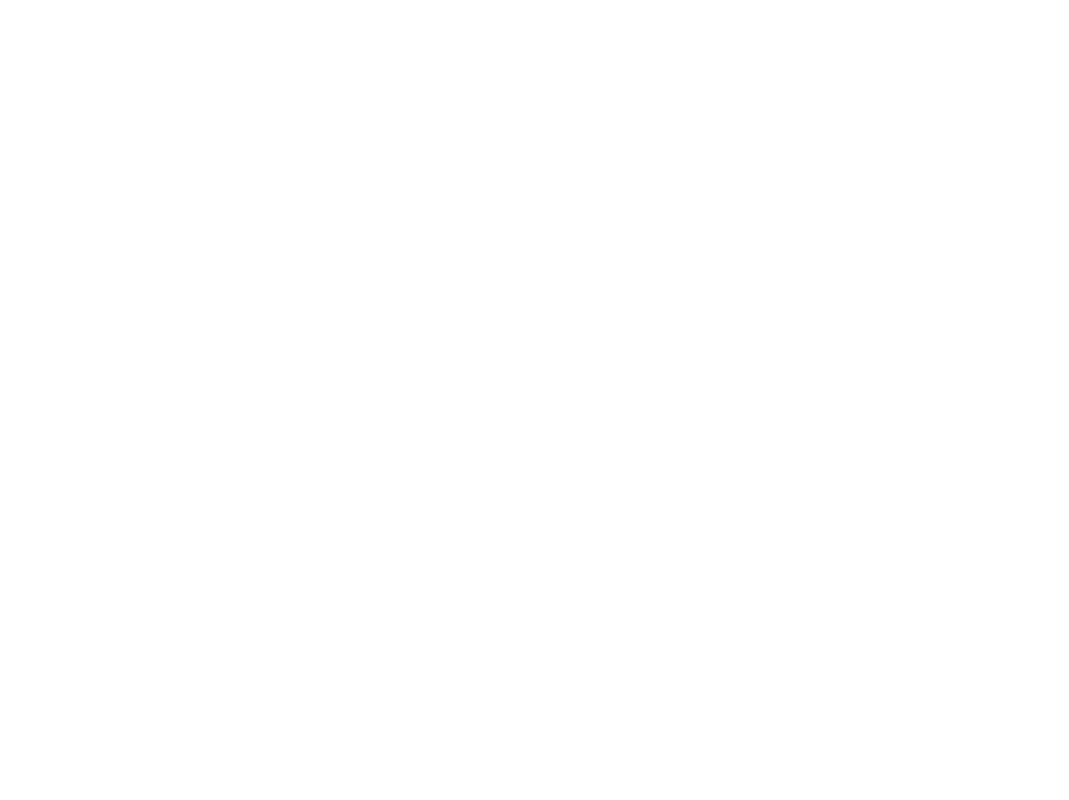
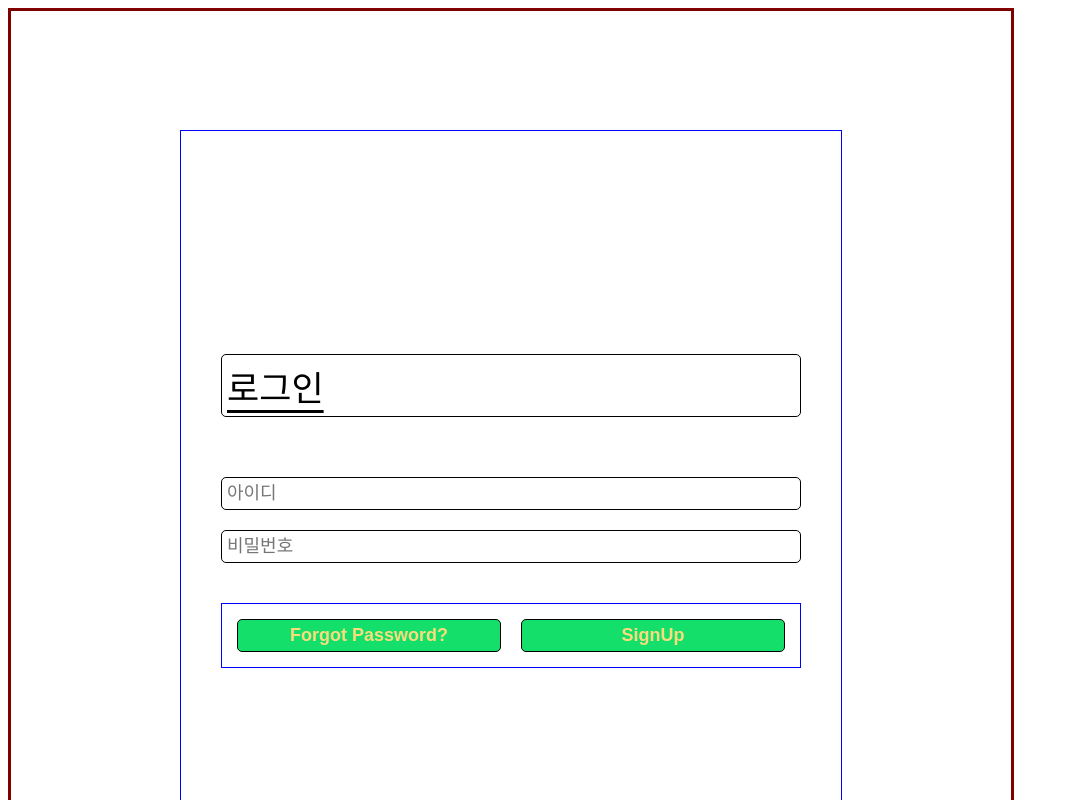
Before and after one commit to codestates-seb/seb40_main_024, a React (Create React App) app in the folder front/: page /login in a window 1280 px wide. Before the commit this address had no page. Shown: the top 800 px of the page, without its empty margins (0-1069 px from the left). Built offline with nearby package versions, Linux system fonts and the light colour scheme.

Commit message:
feat: 네비생성

```diff
--- a/front/src/App.js
+++ b/front/src/App.js
@@ -1,31 +1,31 @@
-import './App.css';
-// import { SignupBox } from './component/SignupBox';
-// import { LoginBox } from './component/LoginBox';
 // import { ForgotPasswordBox } from './component/ForgotPasswordBox';
 // import { LongNavbarBox, MiniNavbarBox } from './component/Navbar';
-// import { List } from './component/List';
+// import { List } from './Component/List';
 // import { Sidebar } from './component/Sidbar';
-
+import './App.css';
+import { SignupBox } from './Component/SignupBox';
 import { Route, Routes } from 'react-router-dom';
 import MainHome from './Pages/MainHome';
 import Asset from './Pages/Asset';
 import AssetChange from './Pages/AssetChange';
+import { LoginBox } from './Component/LoginBox';
+import { ForgotPasswordBox } from './Component/ForgotPasswordBox';
 
 function App() {
   return (
-    // <LongNavbarBox />
-    // <MiniNavbarBox />
-    // <Sidebar />
-    // <List />
-    // <SignupBox />
-    // <LoginBox />
-    // <ForgotPasswordBox />
+    // <List /> 게시글 컨테이너
+    // <SignupBox /> 회원가입 페이지
+    // <LoginBox /> 로그인 페이지
+    // <ForgotPasswordBox /> 페스워드찾기 페이지
 
     <div>
       <Routes>
         <Route path="/" element={<MainHome />} />
         <Route path="/asset" element={<Asset />} />
         <Route path="/assetchange" element={<AssetChange />} />
+        <Route path="/signup" element={<SignupBox />} />
+        <Route path="/login" element={<LoginBox />} />
+        <Route path="/forgotpassword" element={<ForgotPasswordBox />} />
       </Routes>
     </div>
   );
--- a/front/src/Component/MainMiddle.js
+++ b/front/src/Component/MainMiddle.js
@@ -1,4 +1,5 @@
 import styled from 'styled-components';
+import { useNavigate } from 'react-router-dom';
 
 const MiddleDiv = styled.div`
   margin: 0 auto;
@@ -25,6 +26,7 @@ const MiddleDiv = styled.div`
 `;
 
 const Middle = () => {
+  const navigate = useNavigate();
   return (
     <MiddleDiv>
       <div id="1" className="div1">
@@ -86,8 +88,8 @@ const Middle = () => {
           <br />
           길을 떠나볼까요?
         </h2>
-        <button>로그인</button>
-        <button>회원가입</button>
+        <button onClick={() => navigate('login')}>로그인</button>
+        <button onClick={() => navigate('/signup')}>회원가입</button>
       </div>
     </MiddleDiv>
   );
--- a/front/src/component/LoginBox.js
+++ b/front/src/component/LoginBox.js
@@ -1,4 +1,5 @@
 import styled from 'styled-components';
+import { useNavigate } from 'react-router-dom';
 
 const PageContainer = styled.div`
   display: flex;
@@ -79,6 +80,7 @@ const Button = styled.button`
 `;
 
 export const LoginBox = () => {
+  const navigate = useNavigate();
   return (
     <PageContainer>
       <Container>
@@ -86,8 +88,10 @@ export const LoginBox = () => {
         <TextBox placeholder="아이디"></TextBox>
         <TextBox placeholder="비밀번호"></TextBox>
         <ButtonBox>
-          <Button>Forgot Password?</Button>
-          <Button>SignUp</Button>
+          <Button onClick={() => navigate('/forgotpassword')}>
+            Forgot Password?
+          </Button>
+          <Button onClick={() => navigate('/signup')}>SignUp</Button>
         </ButtonBox>
       </Container>
     </PageContainer>
--- a/front/src/component/Navbar.js
+++ b/front/src/component/Navbar.js
@@ -1,7 +1,7 @@
 import styled from 'styled-components';
 import { useState } from 'react';
-// import { Link } from 'react-router-dom';
 import MediaQuery from 'react-responsive';
+import { useNavigate } from 'react-router-dom';
 
 const LongContainer = styled.div`
   display: flex;
@@ -124,14 +124,15 @@ const BurgerButton = styled.button`
 `;
 
 export const LongNavbarBox = () => {
+  const navigate = useNavigate();
   return (
     <>
       <MediaQuery minWidth={966} maxWidth={999999}>
         <LongContainer>
           <MarkBox>마크</MarkBox>
           <ButtonBox>
-            <Button>로그인</Button>
-            <Button>회원가입</Button>
+            <Button onClick={() => navigate('/login')}>로그인</Button>
+            <Button onClick={() => navigate('/signup')}>회원가입</Button>
           </ButtonBox>
         </LongContainer>
       </MediaQuery>
@@ -157,6 +158,7 @@ export const LongLoginNavbarBox = () => {
 };
 
 export const MiniNavbarBox = () => {
+  const navigate = useNavigate();
   const [clicked, setClicked] = useState(false);
   console.log(clicked === true);
   const handleClick = () => {
@@ -178,8 +180,12 @@ export const MiniNavbarBox = () => {
         {clicked ? (
           <>
             <HamburgerList>
-              <BurgerButton>로그인</BurgerButton>
-              <BurgerButton>회원가입</BurgerButton>
+              <BurgerButton onClick={() => navigate('/login')}>
+                로그인
+              </BurgerButton>
+              <BurgerButton onClick={() => navigate('/signup')}>
+                회원가입
+              </BurgerButton>
             </HamburgerList>
           </>
         ) : null}
@@ -189,6 +195,7 @@ export const MiniNavbarBox = () => {
 };
 
 export const MiniLoginNavbarBox = () => {
+  const navigate = useNavigate();
   // eslint-disable-next-line no-unused-vars
   const [clicked, setClicked] = useState(false);
   console.log(clicked === true);
@@ -206,8 +213,12 @@ export const MiniLoginNavbarBox = () => {
         {clicked ? (
           <>
             <HamburgerList>
-              <BurgerButton>로그인</BurgerButton>
-              <BurgerButton>회원가입</BurgerButton>
+              <BurgerButton onClick={() => navigate('/login')}>
+                로그인
+              </BurgerButton>
+              <BurgerButton onClick={() => navigate('/signup')}>
+                회원가입
+              </BurgerButton>
             </HamburgerList>
           </>
         ) : null}
```
